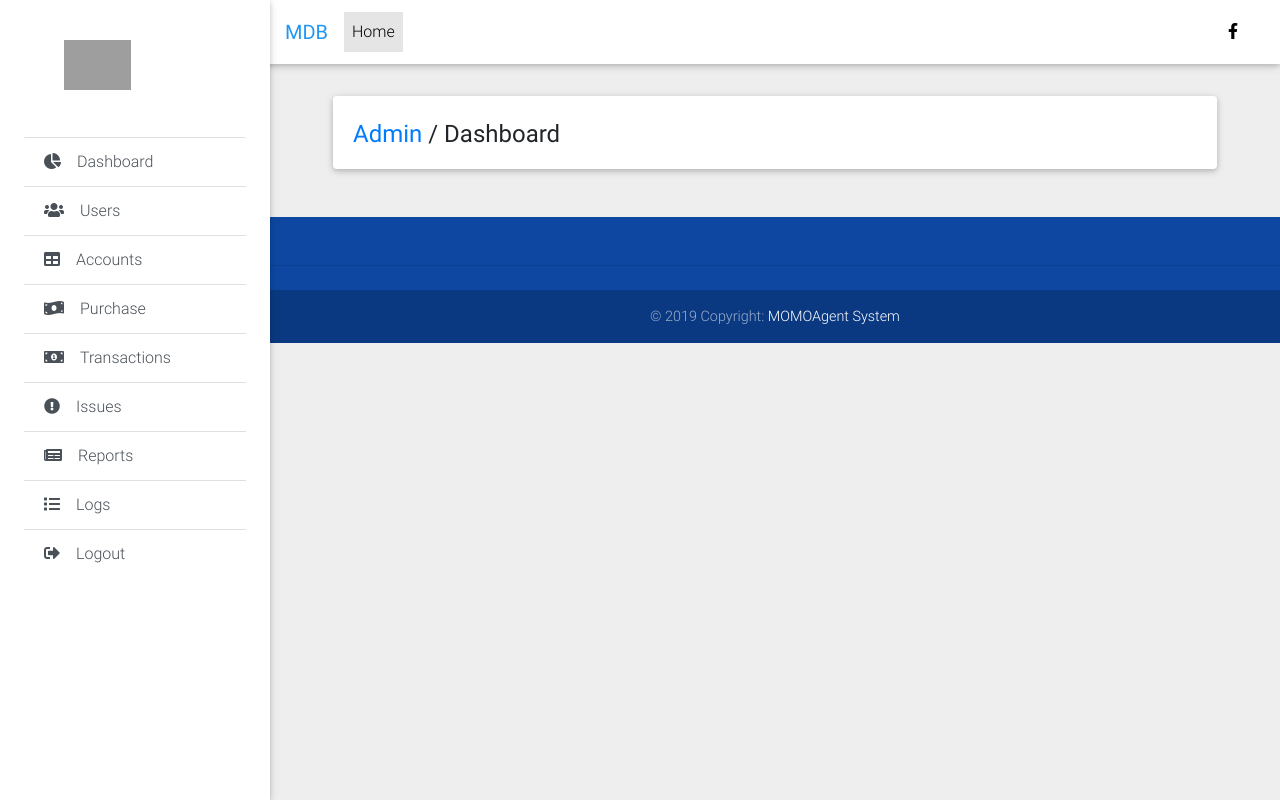
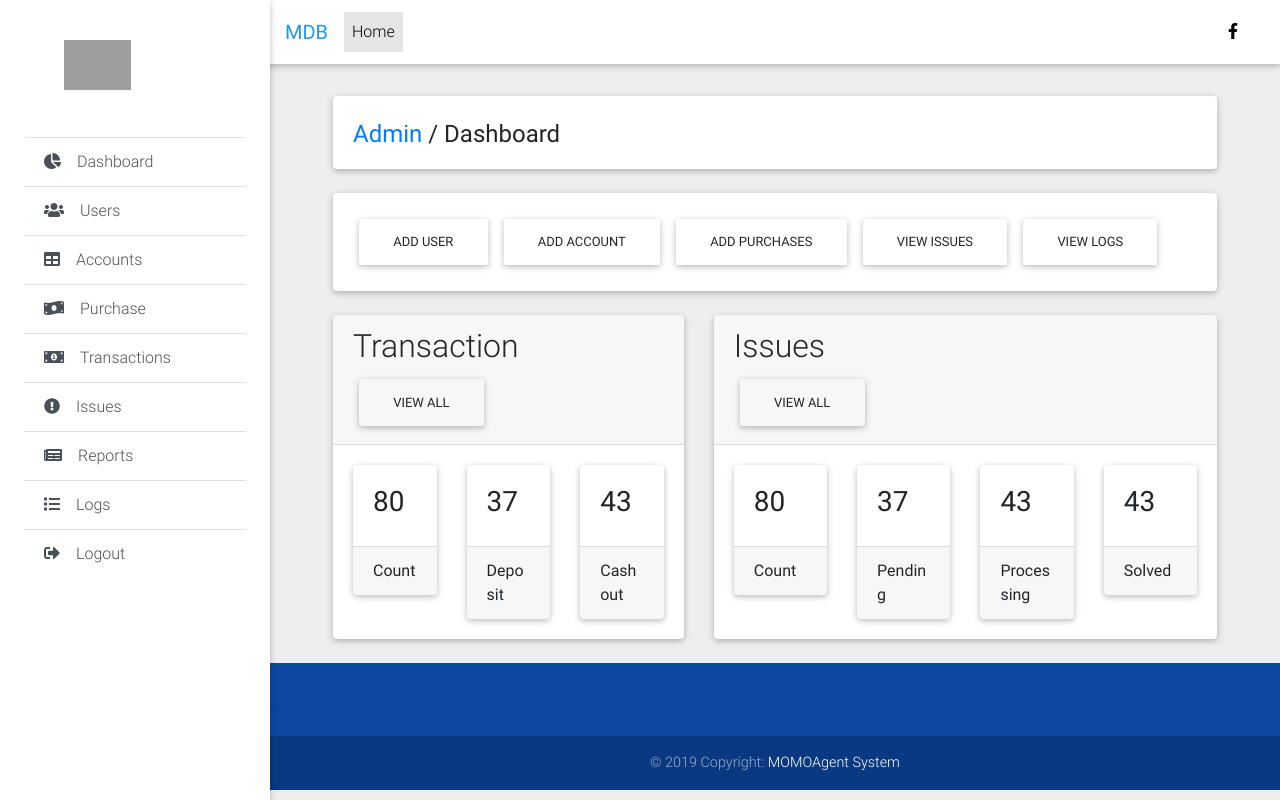
Before and after one commit to kpotia/momoAgentSys, a PHP site: page /admin/index.php in a window 1280 px wide. Run offline with PHP 8.4, Linux system fonts and the light colour scheme; some libraries are stand-ins or nearby versions; grey boxes are pictures that could not be loaded.

Commit message:
the index of the system is created

```diff
--- a/admin/index.php
+++ b/admin/index.php
@@ -41,7 +41,105 @@
       <!-- Heading -->
 
       <!--Grid row-->
-      <div class="row card wow fadeIn">
+      <div class="row ">
+
+        <section class="col-md-12 mb-4">
+          <div class="card">
+            <div class="card-body">
+            <a href="adduser.php" class="btn">Add User</a>
+            <a href="addaccount.php" class="btn">Add Account</a>
+            <a href="addpurchase.php" class="btn">Add Purchases</a>
+            <a href="issues.php" class="btn">View Issues</a>
+            <a href="logs.php" class="btn">View Logs</a>
+
+            </div>
+          </div>
+        </section>
+        <!-- Transactions -->
+        <section class="col-md-5">
+          <div class="card">
+            <div class="card-header">
+              <h2>Transaction</h2>
+              <a href="transactions.php" class="btn">View All</a>
+            </div>
+            <div class="card-body">
+              <section class="row">
+              <div class="col-4">
+                <div class="card">
+                  <div class="card-body">
+                    <h3>80</h3>
+                  </div>
+                  <div class="card-footer">Count</div>
+                </div>
+              </div>
+              <div class="col-4">
+                <div class="card">
+                  <div class="card-body">
+                    <h3>37</h3>
+                  </div>
+                  <div class="card-footer">Deposit</div>
+                </div>
+                </div>
+              <div class="col-4">
+
+                <div class="card">
+                  <div class="card-body">
+                    <h3>43</h3>
+                  </div>
+                  <div class="card-footer">Cashout</div>
+                </div>
+                </div>
+              </div>
+              </section>
+
+
+
+        <!-- Issues -->
+        <section class="col-md-7">
+          <div class="card">
+            <div class="card-header">
+              <h2>Issues</h2>
+              <a href="issues.php" class="btn">View All</a>
+            </div>
+            <div class="card-body">
+              <section class="row">
+              <div class="col-3">
+                <div class="card">
+                  <div class="card-body">
+                    <h3>80</h3>
+                  </div>
+                  <div class="card-footer">Count</div>
+                </div>
+              </div>
+              <div class="col-3">
+                <div class="card">
+                  <div class="card-body">
+                    <h3>37</h3>
+                  </div>
+                  <div class="card-footer">Pending</div>
+                </div>
+                </div>
+              <div class="col-3">
+                <div class="card">
+                  <div class="card-body">
+                    <h3>43</h3>
+                  </div>
+                  <div class="card-footer">Processing</div>
+                </div>
+                </div>
+
+              <div class="col-3">
+                <div class="card">
+                  <div class="card-body">
+                    <h3>43</h3>
+                  </div>
+                  <div class="card-footer">Solved</div>
+                </div>
+                </div>
+              </div>
+              </section>
+            </div>
+
 
 
       </div>
```
